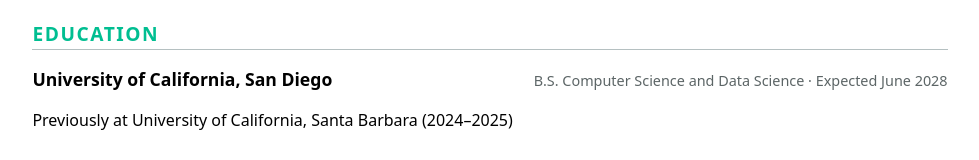
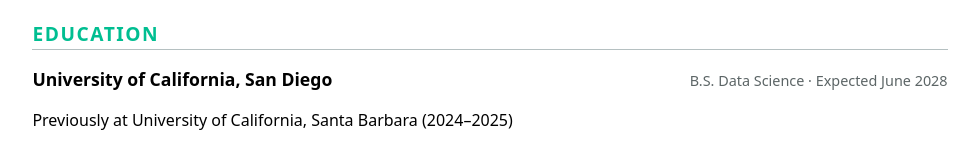
Before and after one commit to rgaddi02/portfolio, a plain HTML site: page resume/index.html in a window 1280 px wide. Shown: the part 270-430 px from the top of the page, without its empty margins (150-1129 px from the left). Drawn offline with Linux system fonts and the light colour scheme.

Commit message:
resume corrections

```diff
--- a/resume/index.html
+++ b/resume/index.html
@@ -31,7 +31,7 @@
 			<article>
 				<header>
 					<h3>University of California, San Diego</h3>
-					<p>B.S. Computer Science and Data Science · Expected <time datetime="2028-06">June 2028</time></p>
+					<p>B.S. Data Science · Expected <time datetime="2028-06">June 2028</time></p>
 				</header>
 				<p>Previously at University of California, Santa Barbara (<time datetime="2024">2024</time>–<time datetime="2025">2025</time>)</p>
 			</article>
```
